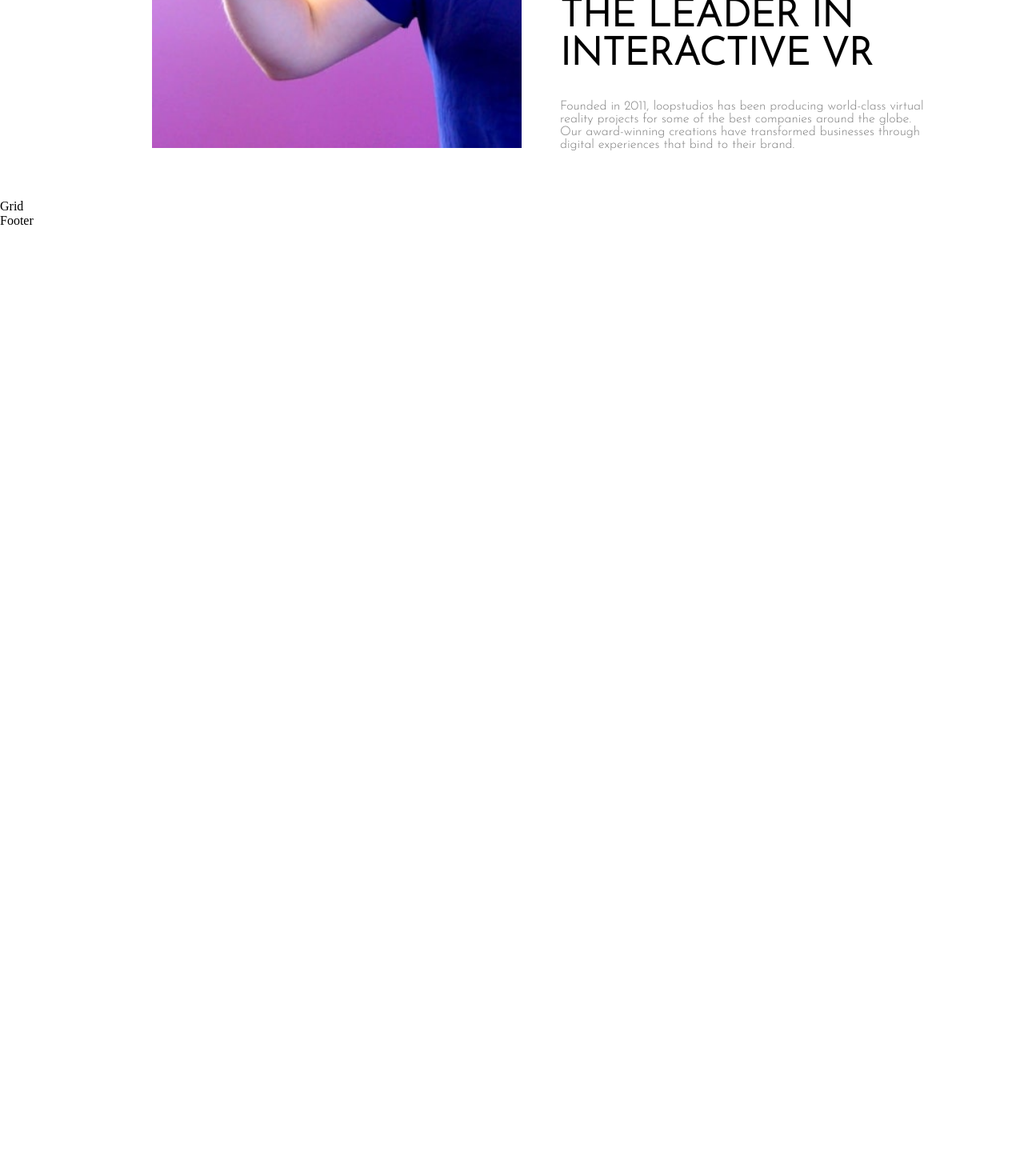
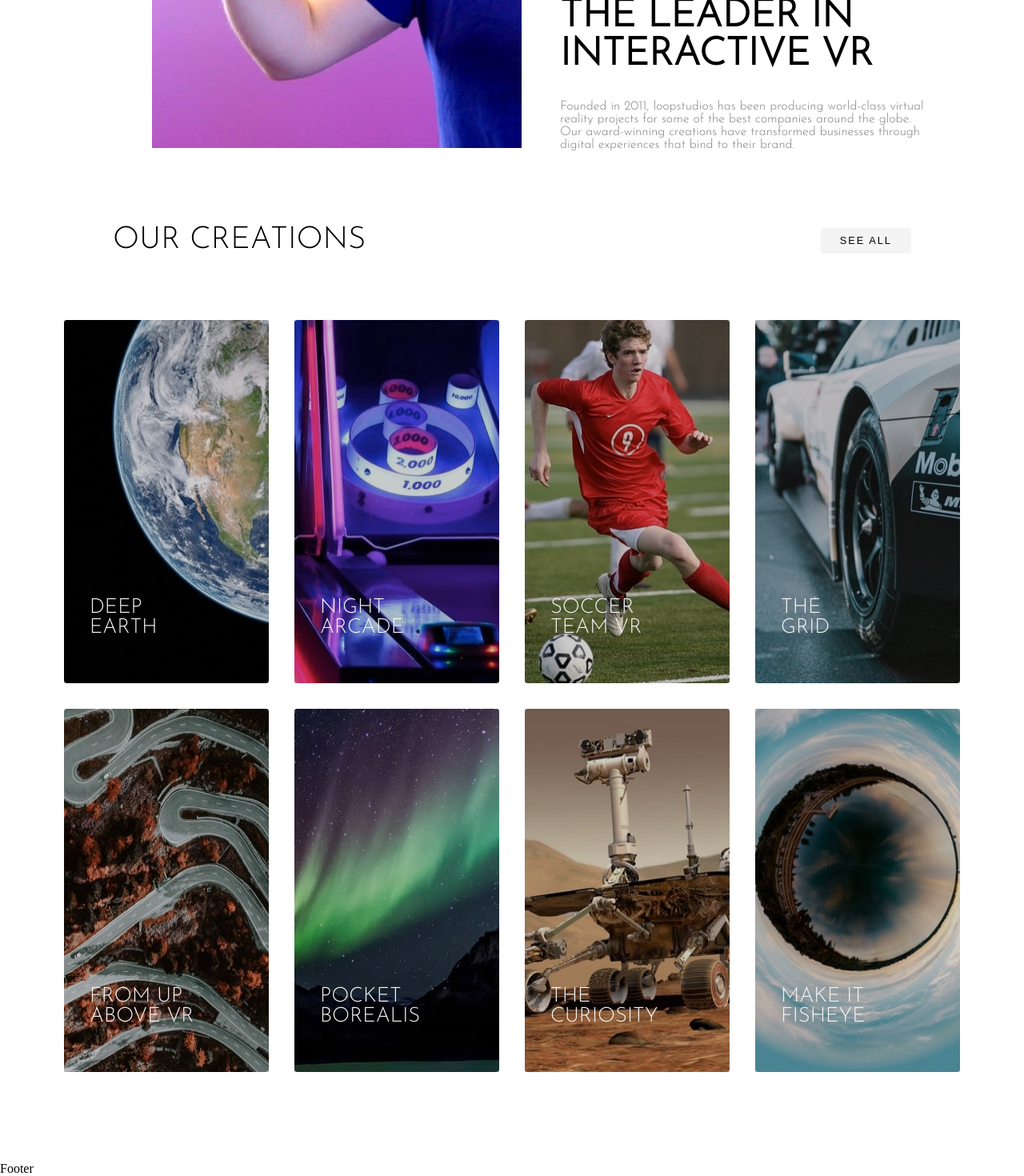
Before and after one commit to andresdvelez/modulo2-workshop2, a React (Create React App) app: page / in a window 1280 px wide. Shown: the part 528-1998 px from the top of the page at 80% size. Before the commit the page ends 813 px from the top, so only its background shows below. Built offline with nearby package versions, Linux system fonts and the light colour scheme.

Commit message:
create grid

```diff
--- a/src/components/grid/Grid.jsx
+++ b/src/components/grid/Grid.jsx
@@ -1,7 +1,72 @@
 import "./style.scss";
+import deepEarth from "../../assets/image-deep-earth.jpg";
+import nightArcade from "../../assets/image-night-arcade.jpg";
+import soccerTeam from "../../assets/image-soccer-team.jpg";
+import carImg from "../../assets/image-grid.jpg";
+import fromAbove from "../../assets/image-from-above.jpg";
+import pocketBorealis from "../../assets/image-pocket-borealis.jpg";
+import curiosity from "../../assets/image-curiosity.jpg";
+import fisheye from "../../assets/image-fisheye.jpg";
 
 function Grid() {
-  return <div>Grid</div>;
+  return (
+    <section className="creations">
+      <div className="creations__header">
+        <h2 className="creations__header-title">our creations</h2>
+        <button className="creations__header-btn">see all</button>
+      </div>
+      <div className="cerations-wrapper">
+        <div className="creation__card">
+          <img src={deepEarth} alt="" className="creation__card-img" />
+          <p className="creation__card-text">
+            deep <span>earth</span>
+          </p>
+        </div>
+        <div className="creation__card">
+          <img src={nightArcade} alt="" className="creation__card-img" />
+          <p className="creation__card-text">
+            night <span>arcade</span>
+          </p>
+        </div>
+        <div className="creation__card">
+          <img src={soccerTeam} alt="" className="creation__card-img" />
+          <p className="creation__card-text">
+            soccer <span>team vr</span>
+          </p>
+        </div>
+        <div className="creation__card">
+          <img src={carImg} alt="" className="creation__card-img" />
+          <p className="creation__card-text">
+            the <span>grid</span>
+          </p>
+        </div>
+        <div className="creation__card">
+          <img src={fromAbove} alt="" className="creation__card-img" />
+          <p className="creation__card-text">
+            from up <span>above vr</span>
+          </p>
+        </div>
+        <div className="creation__card">
+          <img src={pocketBorealis} alt="" className="creation__card-img" />
+          <p className="creation__card-text">
+            pocket <span>borealis</span>
+          </p>
+        </div>
+        <div className="creation__card">
+          <img src={curiosity} alt="" className="creation__card-img" />
+          <p className="creation__card-text">
+            the <span>curiosity</span>
+          </p>
+        </div>
+        <div className="creation__card">
+          <img src={fisheye} alt="" className="creation__card-img" />
+          <p className="creation__card-text">
+            make it <span>fisheye</span>
+          </p>
+        </div>
+      </div>
+    </section>
+  );
 }
 
 export default Grid;
--- a/src/components/grid/style.scss
+++ b/src/components/grid/style.scss
@@ -0,0 +1,94 @@
+.creations {
+  margin-bottom: 7rem;
+  display: flex;
+  flex-direction: column;
+  align-items: center;
+}
+
+.creations__header {
+  display: flex;
+  justify-content: space-between;
+  align-items: center;
+  margin-bottom: 3rem;
+  font-family: "Josefin Sans", sans-serif;
+  text-transform: uppercase;
+  width: 998px;
+
+  &-title {
+    font-size: 2.4rem;
+    font-weight: 400;
+  }
+
+  &-btn {
+    background-color: #f4f4f4;
+    border-radius: 4px;
+    color: #030303;
+    cursor: pointer;
+    text-transform: uppercase;
+    padding-inline: 1.5rem;
+    font-size: 0.8rem;
+    letter-spacing: 2px;
+    height: 2rem;
+
+    transition: 200ms ease;
+
+    &:hover {
+      background-color: #030303;
+      color: #f4f4f4;
+    }
+  }
+}
+
+.cerations-wrapper {
+  display: flex;
+  gap: 2rem;
+  flex-wrap: wrap;
+  justify-content: center;
+  width: 1200px;
+}
+
+.creation__card {
+  cursor: pointer;
+  position: relative;
+
+  &::after {
+    background-color: rgba(0, 0, 0, 0.2);
+    content: "";
+    position: absolute;
+    top: 0;
+    left: 0;
+    height: 100%;
+    width: 100%;
+    z-index: 1;
+  }
+
+  & > img {
+    border-radius: 4px;
+    width: 100%;
+    height: 100%;
+  }
+
+  &-text {
+    color: #f4f4f4;
+    position: absolute;
+    bottom: 32px;
+    left: 32px;
+    font-family: "Josefin Sans", sans-serif;
+    text-transform: uppercase;
+    font-size: 1.6rem;
+    z-index: 3;
+
+    display: flex;
+    flex-direction: column;
+  }
+
+  &:is(:hover) .creation__card-text {
+    color: #030303;
+    transition: 250ms ease;
+  }
+
+  &:hover::after {
+    background-color: rgba(255, 255, 255, 0.6);
+    transition: 250ms ease;
+  }
+}
--- a/src/components/mainSection/MainSection.jsx
+++ b/src/components/mainSection/MainSection.jsx
@@ -8,11 +8,11 @@
   return (
     <main className="interactive__container">
       <img src={interactiveImg} alt="" className="interactive__container-img" />
-      <div class="interactive__container-text">
-        <h2 class="interactive__container-text-title">
+      <div className="interactive__container-text">
+        <h2 className="interactive__container-text-title">
           the leader in interactive vr
         </h2>
-        <p class="interactive__container-text-text">
+        <p className="interactive__container-text-text">
           Founded in 2011, loopstudios has been producing world-class virtual
           reality projects for some of the best companies around the globe. Our
           award-winning creations have transformed businesses through digital
--- a/src/index.css
+++ b/src/index.css
@@ -1,4 +1,8 @@
 @import url("https://fonts.googleapis.com/css2?family=Alata&family=Josefin+Sans:wght@300&display=swap");
+
+button {
+  border: none;
+}
 
 ul {
   list-style: none;
```
